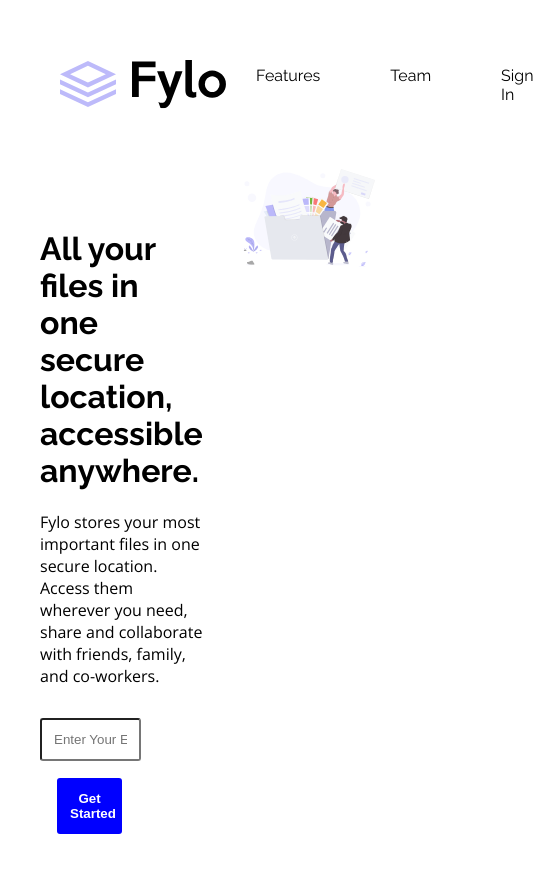
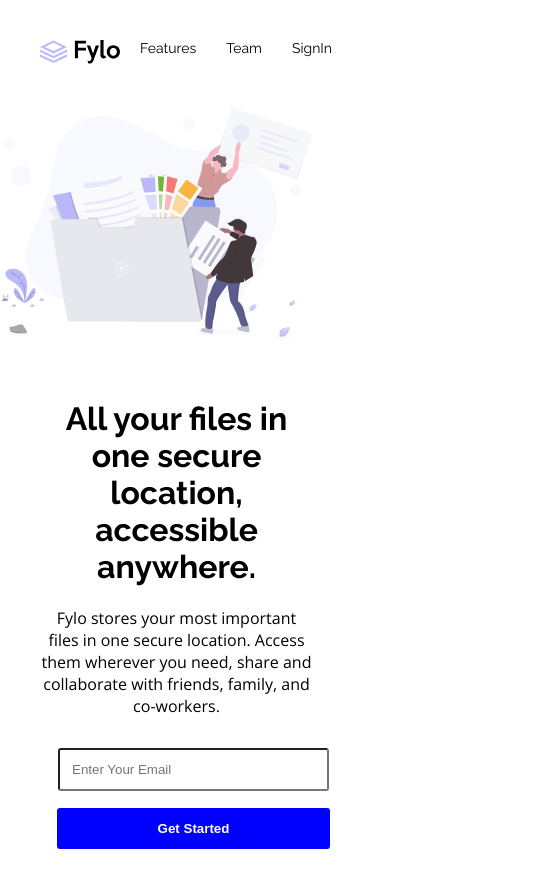
Before and after one commit to balajioffl/flyo-landing-page, a plain HTML site: page index.html in a window 390 px wide. Shown: the top 869 px of the page, 534 px wide, since content can reach past the window. Drawn offline with nearby package versions, Linux system fonts and the light colour scheme.

Commit message:
mobile view added

```diff
--- a/index.html
+++ b/index.html
@@ -17,14 +17,19 @@
 <body>
     <div class="container">
 
+        <div class="one">
+
         <div class="logo">
         <img src="assets/logo.svg" alt="logo" class="logo">
-                <ul class="navbar">
-                    <li>Features</li>
-                    <li>Team</li>
-                    <li>Sign In</li>
-                </ul>
         </div>
+
+            <div class="nav">
+                <a href="">Features</a>
+                <a href="">Team</a>
+                <a href="">SignIn</a>
+            </div>
+        </div>
+
 
         <div class="main">
             <div class="content">
@@ -43,8 +48,8 @@
             <div class="image1">
                     <img src="assets/illustration-1.svg" alt="image1">
             </div>
+        </div>
 
-        </div>
 
         <div class="curve">
             <img src="assets/bg-curve-desktop.svg" alt="curve">
@@ -114,7 +119,7 @@
 
                 <div class="footer">
 
-                    <img src="assets/logo.svg" alt="logo">
+                    <img src="assets/footer-logo.svg" alt="logo" class="logo2">
 
                         <div class="contact">
                             <ul>
--- a/style.css
+++ b/style.css
@@ -1,3 +1,4 @@
+
 h1{
     font-family: "Raleway", sans-serif;
     font-weight: 700;
@@ -12,24 +13,33 @@ h4,h5{
     font-family: "Open Sans", sans-serif;
     font-weight: 400;
 }
+
 body{
     margin: 0px;
     padding: 0px;
 }
 
-.logo{
+.one{
     display: flex;
     justify-content: space-between;
-    align-items: center;
-    padding: 30px;
 }
 
-.navbar{
-    list-style: none;
+.nav{
     display: flex;
     gap: 70px;
-    margin-right:40px;
+    padding: 40px;
+    margin-right:50px;
 }
+
+.nav a{
+    text-decoration: none;
+    color: black;
+}
+
+.logo img{
+    padding: 40px;
+}
+
 
 .main{
     display: flex;
@@ -48,6 +58,7 @@ body{
 .user-email{
     padding-top: 10px;
 }
+
 .user-email input{
     width: 45%;
     padding: 12px;
@@ -192,6 +203,7 @@ li{
     display: flex;
     gap: 60px;
     margin-top: 20px;
+
 }
 
 .contact li{
@@ -205,3 +217,83 @@ ul{
 .contact img{
     margin-right: 20px;
 }
+
+@media (max-width:767px){
+
+    .logo{
+        width: 100%;
+    }
+
+    .nav{
+        gap:30px;
+        margin-left: 20px;
+        font-size: 14px;
+    }
+
+    .one{
+        width: 100%;
+    }
+
+    .main{
+        flex-direction: column-reverse;
+    }
+
+    .content{
+        text-align: center;
+    }
+
+    .image1 img{
+        width: 80%;
+    }
+
+    .main2{
+        flex-direction: column-reverse;
+    }
+
+    .content2{
+        text-align: center;
+        width: 90%;
+    }
+
+    .card{
+        width: 80%;
+    }
+
+    .main3{
+        flex-direction: column;
+    }
+
+    .content3{
+        text-align: center;
+        width: 80%;
+    }
+
+    .footer .contact{
+        flex-direction: column;
+    }
+
+    .user-email input{
+        width: 89%;
+        margin-left: 18px;
+    }
+
+    .user-email button{
+        width: 100%;
+    }
+
+    .email2 input{
+        width: 91%;
+    }
+
+    .email2 button{
+        width: 100%;
+    }
+
+    .contact{
+        width: 100%;
+    }
+
+    .social{
+        justify-content: center;
+    }
+}
```
Also changed, not shown: assets/footer-logo.svg (added).
